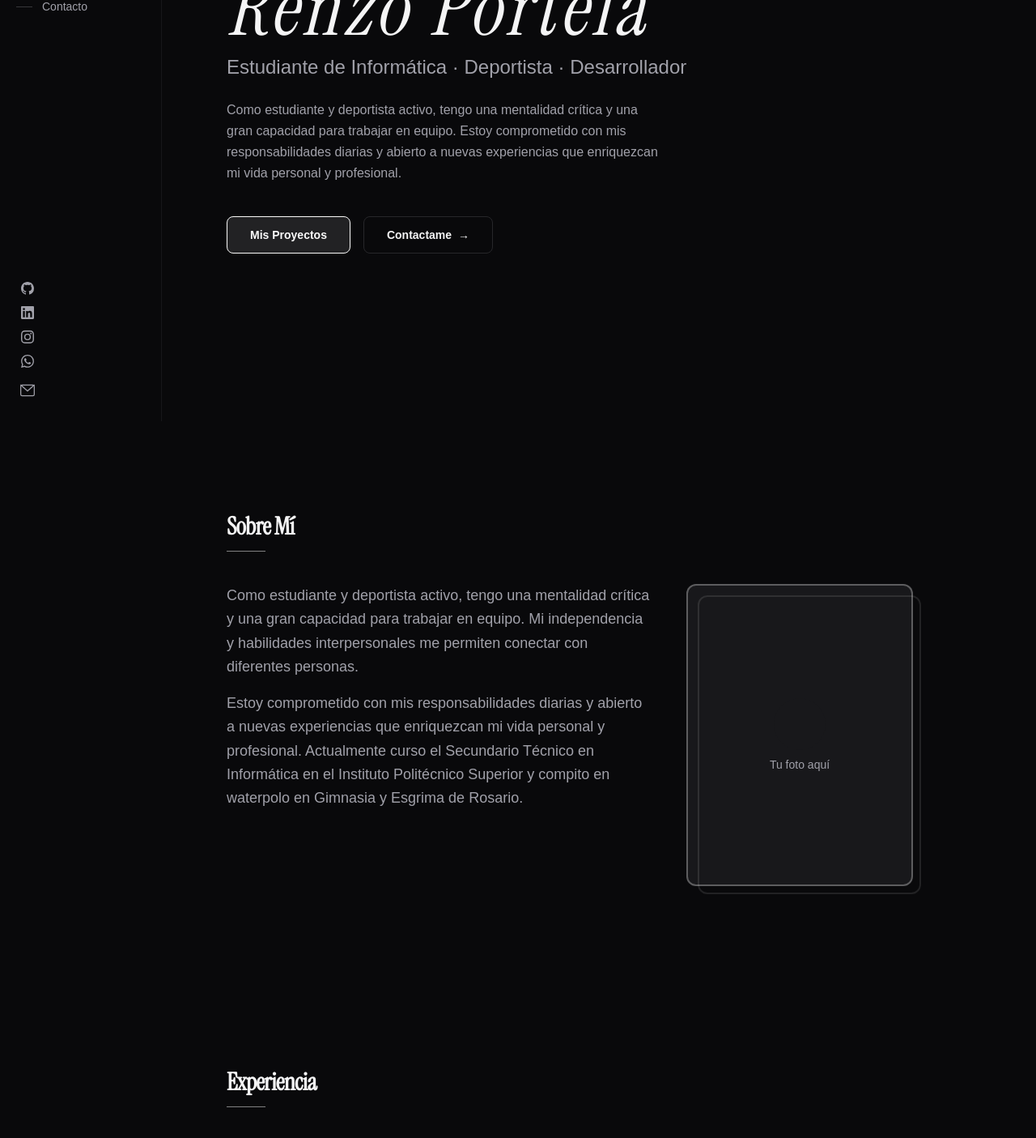
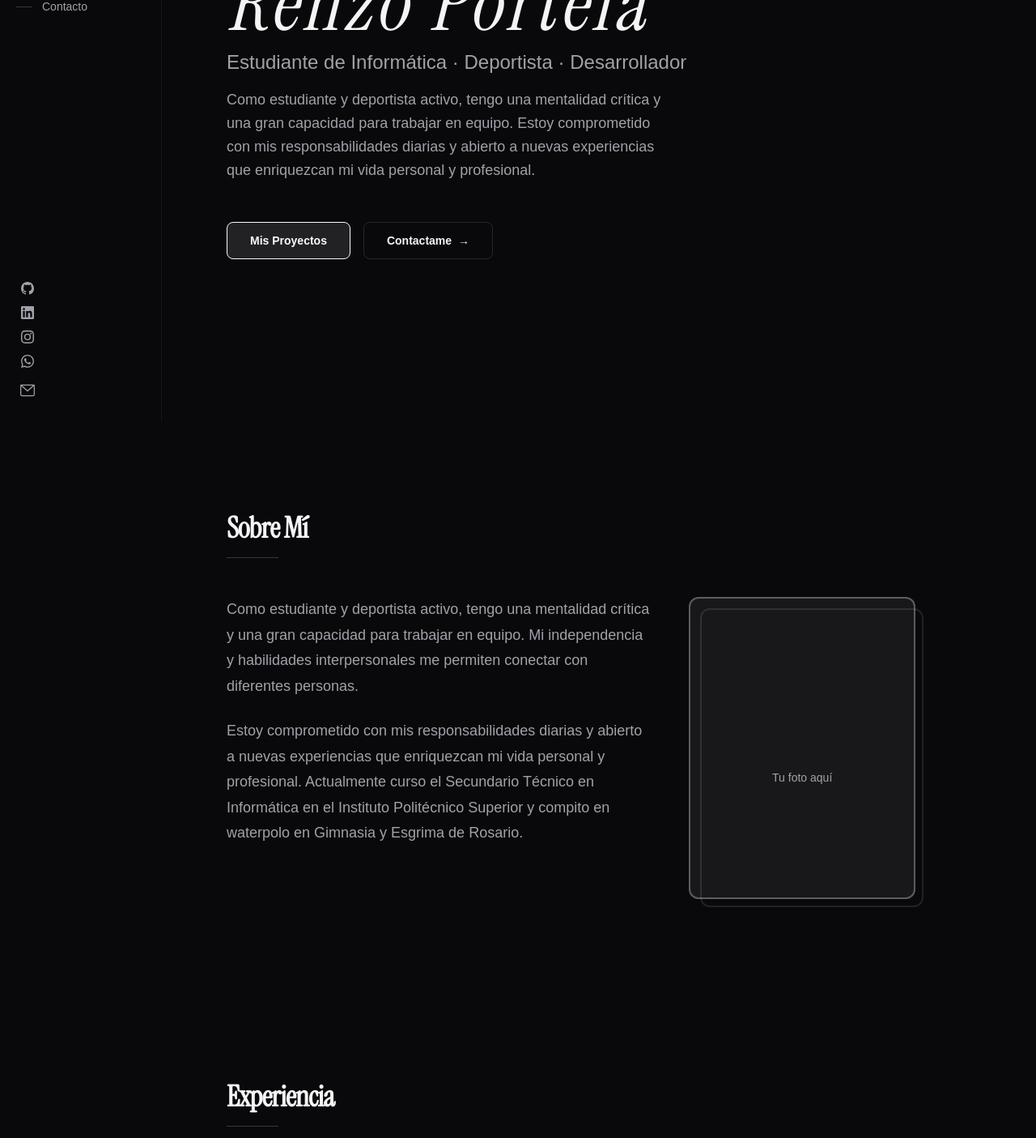
Before and after one commit to renzo23rc/portfolioRP, a Next.js app: page / in a window 1280 px wide. Shown: the part 280-1685 px from the top of the page at 81% size. Built offline with nearby package versions, Linux system fonts and the light colour scheme; a web font is replaced by a local one.

Commit message:
refactor: typography and spacing refinement for monochrome
- Larger section headings (text-3xl/4xl) with subtle underline
- Generous body leading (1.75) for readability
- Tighter hero letter-spacing
- Refined experience timeline spacing
- Cleaner hierarchy cues throughout

```diff
--- a/app/page.tsx
+++ b/app/page.tsx
@@ -42,11 +42,11 @@ function SocialIcon({ kind, className }: { kind: SocialKind; className?: string
 
 function SectionHeading({ children }: { children: React.ReactNode }) {
   return (
-    <div className="mb-10">
-      <h2 className="font-display text-2xl font-bold tracking-tight md:text-3xl">
+    <div className="mb-12">
+      <h2 className="font-display text-3xl font-bold tracking-tight md:text-4xl">
         {children}
       </h2>
-      <div className="mt-3 h-px w-12 bg-primary/50" />
+      <div className="mt-4 h-px w-16 bg-foreground/20" />
     </div>
   );
 }
@@ -77,10 +77,10 @@ export default function HomePage() {
             <p className="mt-2 text-xl text-muted-foreground md:text-2xl">
               {portfolioData.hero.title}
             </p>
-            <p className="mt-6 max-w-[540px] leading-relaxed text-muted-foreground">
+            <p className="mt-4 max-w-[540px] text-lg leading-relaxed text-muted-foreground">
               {portfolioData.hero.summary}
             </p>
-            <div className="mt-10 flex flex-wrap gap-4">
+            <div className="mt-12 flex flex-wrap gap-4">
               <a
                 href={portfolioData.hero.cta.primary.href}
                 className="group relative inline-flex items-center gap-2 overflow-hidden rounded-lg border border-primary bg-primary/10 px-7 py-3 text-sm font-semibold text-primary transition-all hover:bg-primary hover:text-primary-foreground"
@@ -110,12 +110,12 @@ export default function HomePage() {
         >
           <SectionHeading>Sobre Mí</SectionHeading>
 
-          <div className="grid gap-10 md:grid-cols-[3fr_2fr]">
-            <div className="space-y-4">
+          <div className="grid gap-12 md:grid-cols-[3fr_2fr]">
+            <div className="space-y-6">
               {portfolioData.about.paragraphs.map((p, i) => (
                 <p
                   key={i}
-                  className="text-base leading-relaxed text-muted-foreground md:text-lg"
+                  className="text-base leading-[1.75] text-muted-foreground md:text-lg"
                 >
                   {p}
                 </p>
@@ -149,7 +149,7 @@ export default function HomePage() {
         >
           <SectionHeading>Experiencia</SectionHeading>
 
-          <div className="space-y-12">
+          <div className="space-y-14">
             {portfolioData.experience.map((item, i) => (
               <div
                 key={i}
@@ -157,7 +157,7 @@ export default function HomePage() {
               >
                 {/* Left: Period */}
                 <div>
-                  <p className="pt-1 font-mono text-xs font-medium uppercase tracking-wider text-muted-foreground">
+                  <p className="pt-0.5 font-mono text-xs font-medium uppercase tracking-widest text-muted-foreground">
                     {item.period}
                   </p>
                 </div>
@@ -169,7 +169,7 @@ export default function HomePage() {
                   <div className="pb-8 pl-6 max-md:pl-0">
                     <div className="absolute left-[-4px] top-[6px] h-2 w-2 rounded-full border-2 border-primary bg-background max-md:hidden" />
                     <h3 className="font-display text-xl font-semibold">{item.role}</h3>
-                    <p className="text-primary">{item.company}</p>
+                    <p className="mt-0.5 text-sm font-medium text-foreground/70">{item.company}</p>
                     <p className="mt-1 font-mono text-xs uppercase tracking-wider text-muted-foreground md:hidden">
                       {item.period}
                     </p>
```
